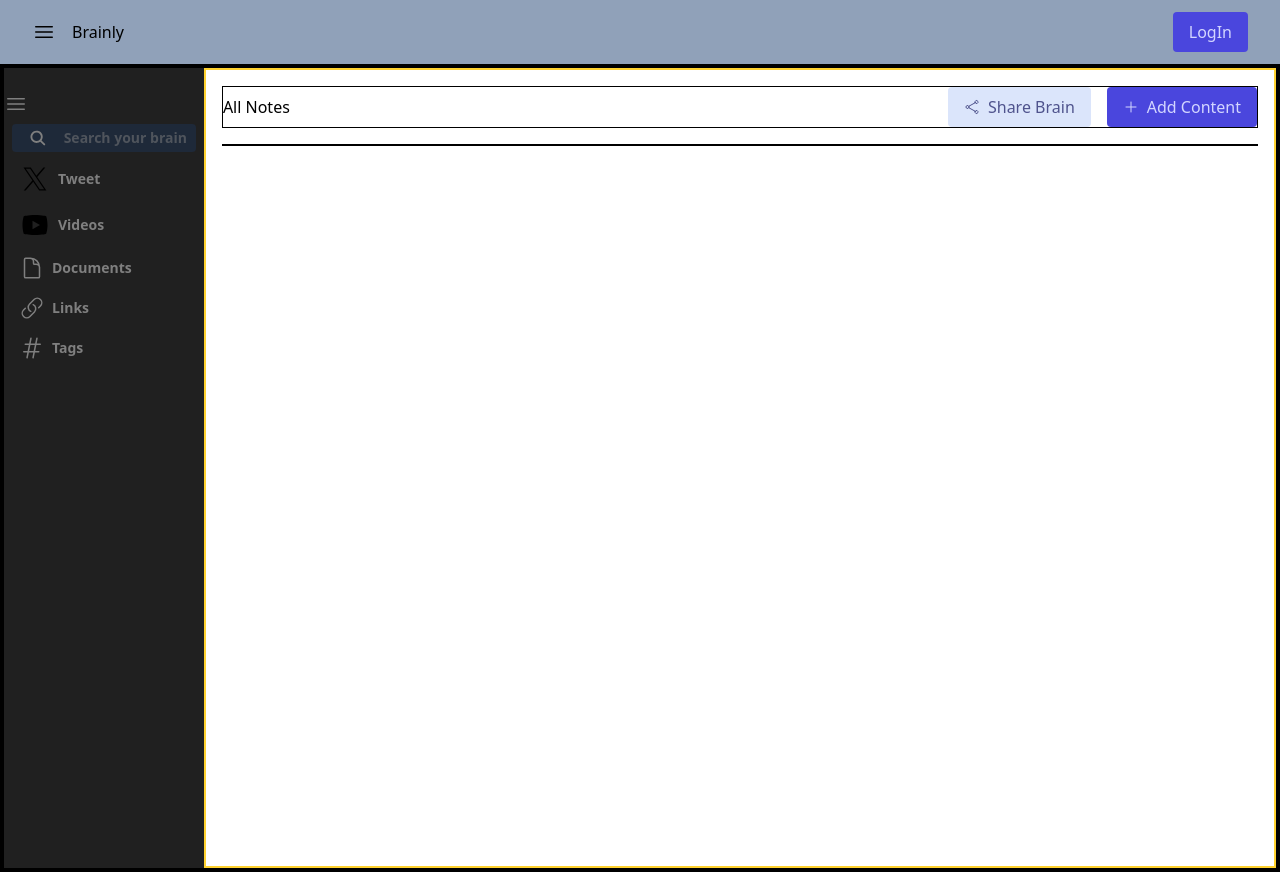
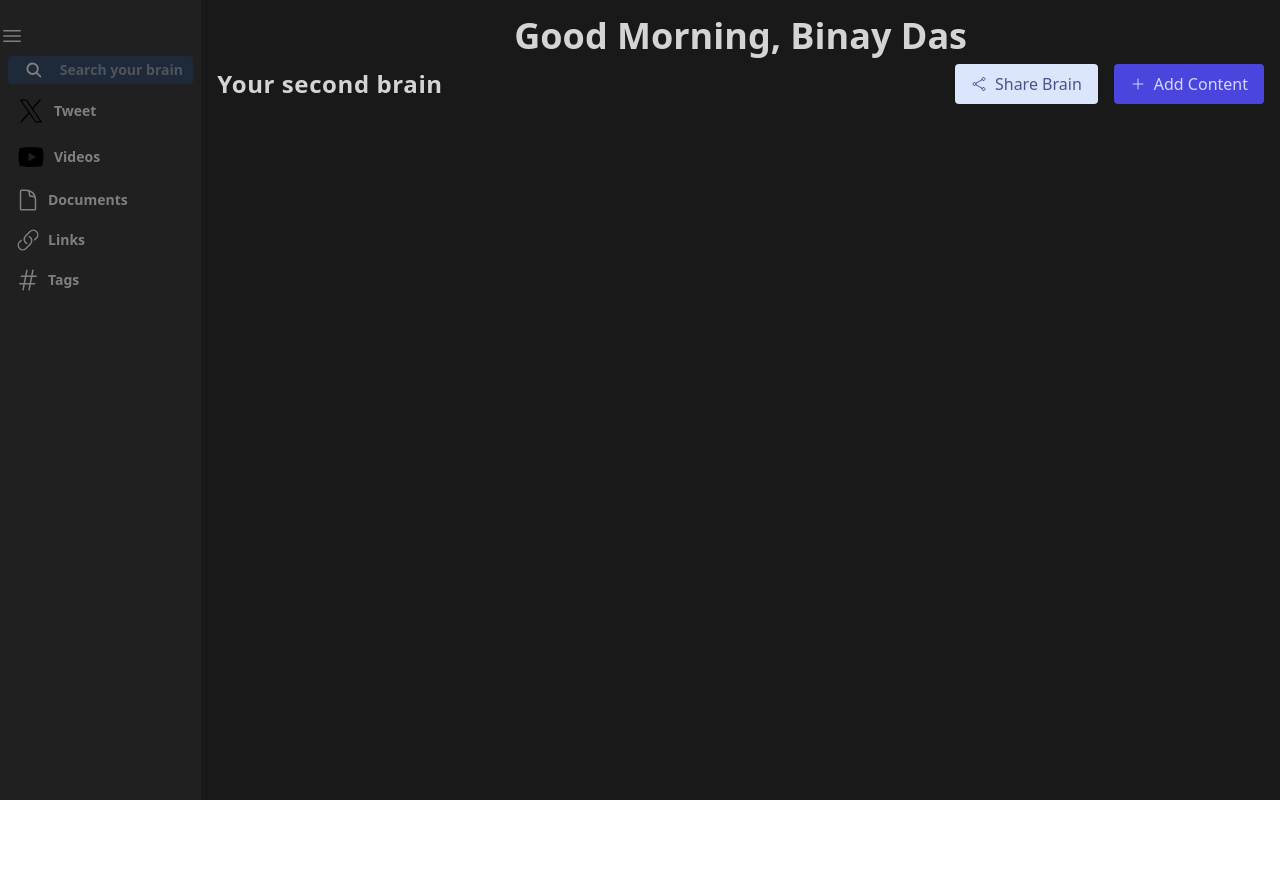
Before and after one commit to binay-das/Brainly-Second-brain-application, a React (Vite) app in the folder Frontend/: page /home in a window 1280 px wide. After the commit the page ends 800 px from the top, so only its background shows below. Built offline with nearby package versions, Linux system fonts and the light colour scheme.

Commit message:
Main page restyled

```diff
--- a/Frontend/src/pages/MainPage.tsx
+++ b/Frontend/src/pages/MainPage.tsx
@@ -1,4 +1,4 @@
-import { useEffect, useState } from "react";
+import { useEffect, useRef, useState } from "react";
 import { NewContentModal } from "../components/NewContentModal";
 import { Sidebar } from "../components/Sidebar";
 import { Button } from "../components/ui/Button";
@@ -8,12 +8,13 @@
 import axios from "axios";
 import { BACKEND_URL } from "../config";
 import { ShareBrainModal } from "../components/ShareBrainModal";
-import { Topbar } from "../components/Topbar";
 
 export const MainPage = () => {
   const [isModalOpen, setIsModalOpen] = useState(false);
   const [isShareModalOpen, setIsShareModalOpen] = useState(false);
   const [cardData, setCardData] = useState<CardData[]>([]);
+
+  const searchRef = useRef<HTMLInputElement | null>(null);
 
   interface CardData {
     _id: string;
@@ -36,7 +37,6 @@
         },
       });
       setCardData(response.data);
-      console.log(response.data[0]._id);
     } catch (err) {
       console.error(err);
     }
@@ -48,8 +48,8 @@
   }, []);
 
   return (
-    <div className="max-w-screen">
-      <Topbar className="w-screen h-16 fixed top-0 z-9" />
+    <div className="w-full">
+      {/* <Topbar className="w-screen h-16 fixed top-0 z-9" /> */}
       <NewContentModal
         open={isModalOpen}
         onClose={() => setIsModalOpen(false)}
@@ -59,11 +59,12 @@
         open={isShareModalOpen}
         onClose={() => setIsShareModalOpen(false)}
       />
-      <div className="flex mt-16 w-full border-4">
-        <Sidebar />
-        <div className="flex flex-col w-screen p-4 border-2 border-amber-300">
-          <div className="w-full flex justify-between items-center border">
-            <h1>All Notes</h1>
+      <div className="flex w-full">
+        <Sidebar onChange={() => console.log('Key pressed to search')} />
+        <div className="flex flex-col w-screen p-4 bg-[#191919] text-[#D4D4D4]">
+        <h1 className="mb-2 text-center text-4xl font-bold">Good Morning, {'Binay Das'}</h1>
+          <div className="w-full flex justify-between items-center">
+            <h1 className="text-2xl font-bold tracking-wide">Your second brain</h1>
             <div className="flex gap-4">
               <Button
                 variant="secondary"
@@ -81,8 +82,7 @@
               />
             </div>
           </div>
-          <div className="w-full flex flex-wrap mt-4 border justify-betwee">
-
+          <div className="w-full flex flex-wrap mt-4 justify-betwee">
             {cardData.map((eachCardData, index) => (
               <div key={eachCardData._id} className="m-2">
                 <Card
```
